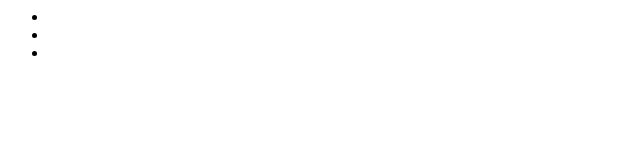
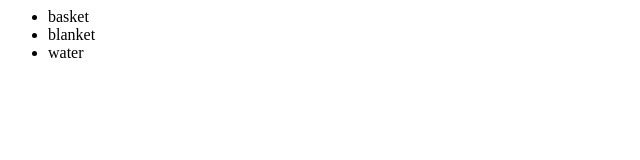
Before and after one commit to rascalowa/obora, a plain HTML site: page index4.html in a window 1280 px wide. Shown: the whole page, without its empty margins (0-640 px from the left). Drawn offline with Linux system fonts and the light colour scheme.

Commit message:
modyfied 4

```diff
--- a/index4.html
+++ b/index4.html
@@ -1,9 +1,9 @@
 <html>
 	<body>
 		<ul>
-			<li></li>
-			<li></li>
-			<li></li>
+			<li>basket</li>
+			<li>blanket</li>
+			<li>water</li>
 		</ul>
 	</body>
 </html>
```
Also changed, not shown: index3.html (+1 -0 lines), 1 other file.
